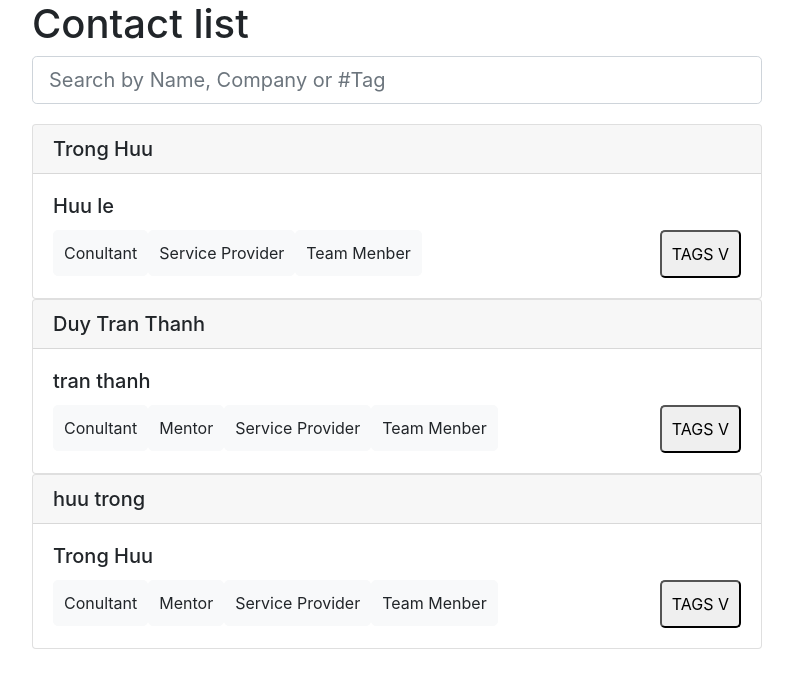
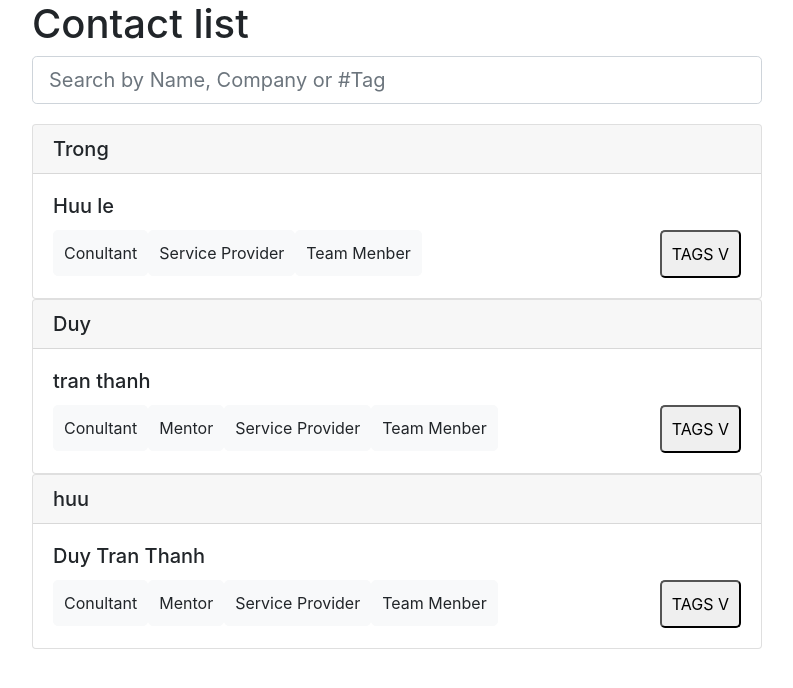
Before and after one commit to huulnt/angular-demo, an Angular app: page /contact in a window 1280 px wide. Shown: the top 688 px of the page, without its empty margins (53-846 px from the left). Built offline with nearby package versions, Linux system fonts and the light colour scheme.

Commit message:
Update search box

```diff
--- a/src/app/contact/contact-item/contact-item.component.html
+++ b/src/app/contact/contact-item/contact-item.component.html
@@ -10,7 +10,7 @@
         </button>
       </div>
       <div class="col-sm-4 d-flex justify-content-end">
-        <button  (click)="!showTagPopUp();">
+        <button *ngIf="contacts === contacts"  (click)="!showTagPopUp();">
           TAGS V
         </button>
 
--- a/src/app/contact/contact-item/contact-item.component.ts
+++ b/src/app/contact/contact-item/contact-item.component.ts
@@ -1,6 +1,7 @@
 import {Component, Input, OnInit} from '@angular/core';
 import {Contact} from '../common/modal/contact';
 import {ContactTag} from '../common/modal/contactTag';
+import {ContactService} from '../../contact.serivce';
 
 @Component({
   selector: 'app-contact-item',
@@ -14,7 +15,7 @@ export class ContactItemComponent implements OnInit {
   isClick: Boolean = false;
   selectedTag: ContactTag;
 
-  constructor() {
+  constructor(private contact: ContactService) {
   }
 
   ngOnInit() {
@@ -66,5 +67,4 @@ export class ContactItemComponent implements OnInit {
       this.selectedTag = {id: 0, name: ''};
     }
   }
-
 }
--- a/src/app/contact/contact-list/contact-list.component.ts
+++ b/src/app/contact/contact-list/contact-list.component.ts
@@ -1,13 +1,15 @@
-import {Component, OnInit} from '@angular/core';
+import {Component, OnChanges, OnInit} from '@angular/core';
 import {Contact} from '../common/modal/contact';
 import {ContactService} from '../../contact.serivce';
+import {isArray} from 'util';
+import {ContactItemComponent} from '../contact-item/contact-item.component';
 
 @Component({
   selector: 'app-contact-list',
   templateUrl: './contact-list.component.html',
   styleUrls: ['./contact-list.component.css']
 })
-export class ContactListComponent implements OnInit {
+export class ContactListComponent implements OnInit, OnChanges {
   contacts: Contact[];
   selectedContact: Contact;
 
@@ -28,13 +30,43 @@ export class ContactListComponent implements OnInit {
   }
 
   search($event, value) {
+    this.getContacts();
     if ($event.keyCode === 13 && value === '') {
       this.getContacts();
     } else if ($event.keyCode === 13) {
-      const result = this.contacts.filter(function (v, i) {
-        return v.name === value || v.copmpany === value;
-      });
-      this.contacts = result;
+      if (value.includes('#')) {
+        const contact = [];
+        for (const item of this.contacts) {
+          for (const tag of item.tag) {
+            const search = value.replace('#', '');
+            if (tag.name.toLowerCase().includes(search.toLowerCase())) {
+              contact.push(item);
+            }
+          }
+        }
+        this.contacts = this.removeDuplicates(contact);
+        console.log(this.contacts);
+      } else {
+        const contach = this.contacts;
+        const result = this.seachItem(contach, value);
+        this.contacts = result;
+      }
     }
   }
+
+  seachItem(item, value) {
+    return item.filter(str => {
+      return str.name.toLowerCase().includes(value) || str.copmpany.toLowerCase().includes(value);
+    });
+  }
+
+  removeDuplicates(myArr) {
+    return myArr.filter((elem, pos, arr) => {
+      return arr.indexOf(elem) === pos;
+    });
+  }
+
+  ngOnChanges() {
+    console.log(this.contact);
+  }
 }
--- a/src/app/mock-contact.ts
+++ b/src/app/mock-contact.ts
@@ -3,7 +3,7 @@ import {Contact} from './contact/common/modal/contact';
 export const CONTACT: Contact[] = [
   {
     id: 1,
-    name: 'Trong Huu',
+    name: 'Trong',
     title: 'Huu le',
     copmpany: 'fpt',
     phone: '01646938528',
@@ -30,7 +30,7 @@ export const CONTACT: Contact[] = [
   },
   {
     id: 2,
-    name: 'Duy Tran Thanh',
+    name: 'Duy',
     title: 'tran thanh',
     phone: '',
     copmpany: 'google',
@@ -62,8 +62,8 @@ export const CONTACT: Contact[] = [
   },
   {
     id: 3,
-    name: 'huu trong',
-    title: 'Trong Huu',
+    name: 'huu',
+    title: 'Duy Tran Thanh',
     phone: '+841616938528',
     copmpany: 'facebook',
     email: 'huulnt@gmail.com',
```
